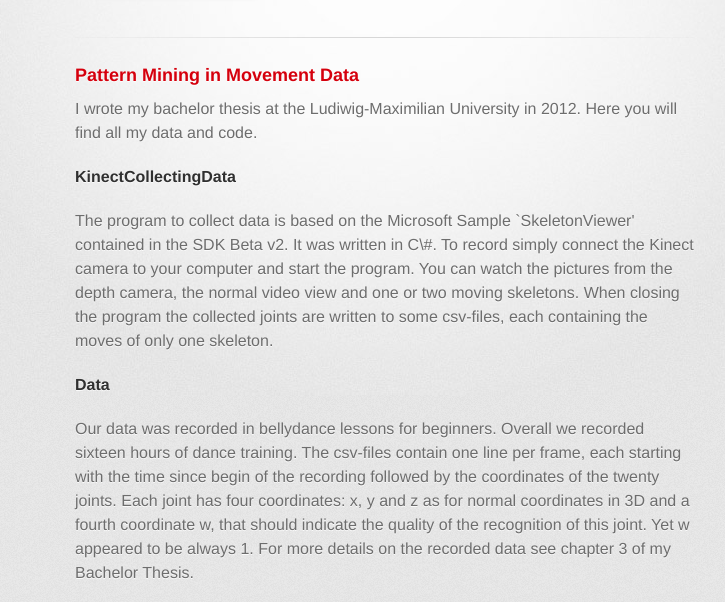
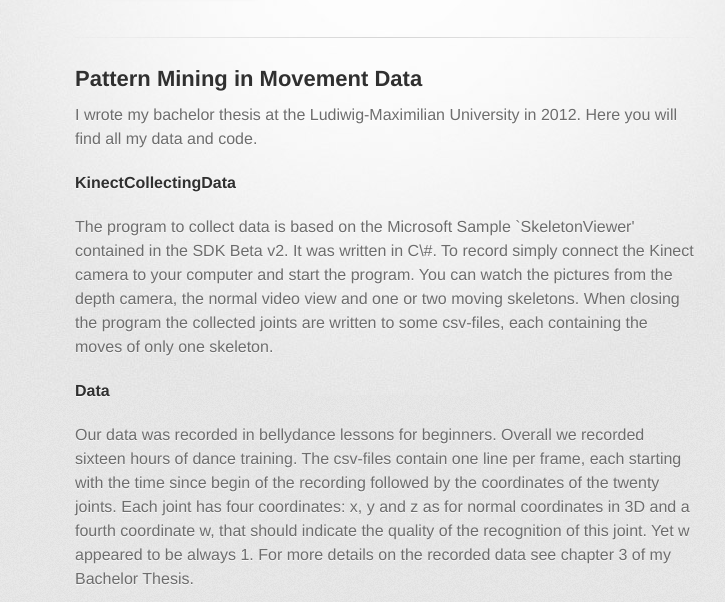
Before and after one commit to CarlaH/carlah.github.com, a plain HTML site: page index.html in a window 1280 px wide. Shown: the part 178-780 px from the top of the page, without its empty margins (255-980 px from the left). Drawn offline with Linux system fonts and the light colour scheme; a web font is replaced by a local one.

Commit message:
Update master

```diff
--- a/index.html
+++ b/index.html
@@ -29,7 +29,7 @@
         <hr>
 
         <section id="main_content">
-          <h3>Pattern Mining in Movement Data</h3>
+          <h2>Pattern Mining in Movement Data</h2>
 
         <p>I wrote my bachelor thesis at the Ludiwig-Maximilian University in 2012. Here you will find all my
         data and code.</p>
```
